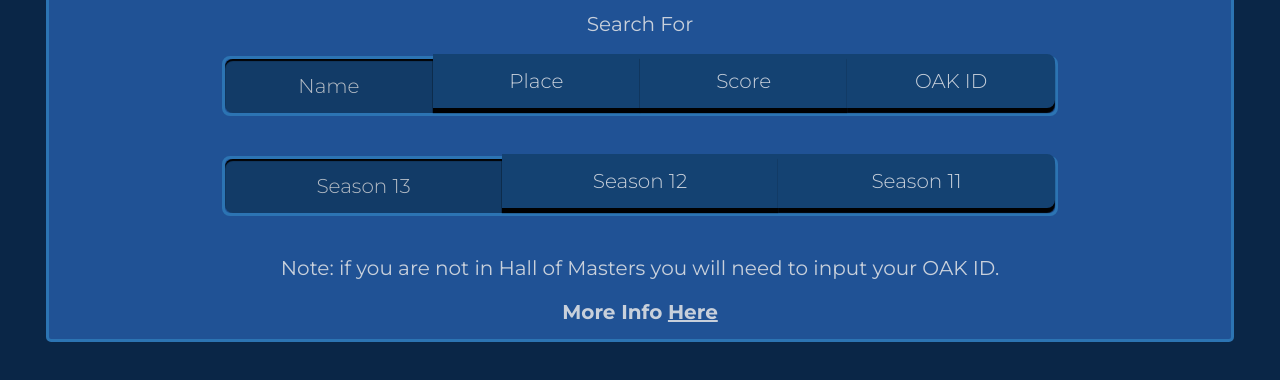
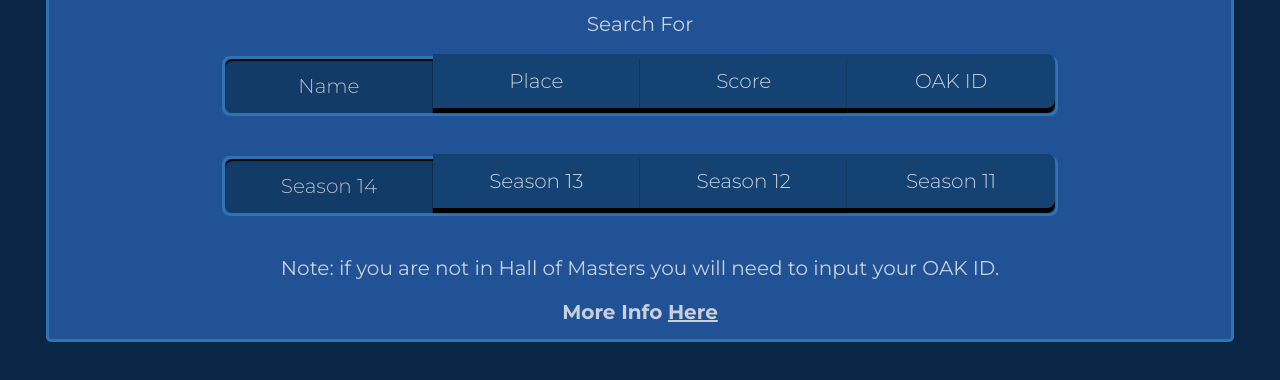
Before and after one commit to SpoonOil/b2-website, a plain HTML site: page playerSearch/playerSearch.html in a window 1280 px wide. Shown: the part 264-644 px from the top of the page. Drawn offline with nearby package versions, Linux system fonts and the light colour scheme; a web font is replaced by a local one.

Commit message:
Temporary fix for season issues

```diff
--- a/playerSearch/playerSearch.html
+++ b/playerSearch/playerSearch.html
@@ -69,8 +69,10 @@
                         <label for="modeRadioID" class="segmentLabel">OAK ID</label>
                     </div>
                     <div class="segmentContainer">
-                        <input title="season" type="radio" name="searchSeason" checked="true" value="season_12" class ="seasonRadio" id="season13Radio">
-                        <label for="season13Radio" class="seasonLabel pressed">Season 13</label>
+                        <input title="season" type="radio" name="searchSeason" checked="true" value="season_13" class ="seasonRadio" id="season14Radio">
+                        <label for="season14Radio" class="seasonLabel pressed">Season 14</label>
+                        <input title="season" type="radio" name="searchSeason" value="season_12" class ="seasonRadio" id="season13Radio">
+                        <label for="season13Radio" class="seasonLabel">Season 13</label>
                         <input title="season" type="radio" name="searchSeason" value = "season_11" class ="seasonRadio" id="season12Radio">
                         <label for="season12Radio" class="seasonLabel">Season 12</label>
                         <input title="season" type="radio" name="searchSeason" value = "season_10" class ="seasonRadio" id="season11Radio">
```
Also changed, not shown: index.html (+2 -4 lines), script.js (+6 -1 lines).
